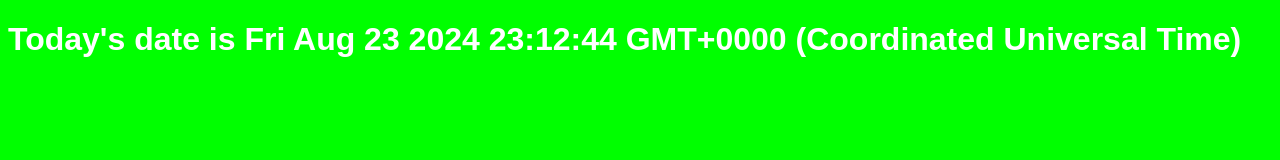
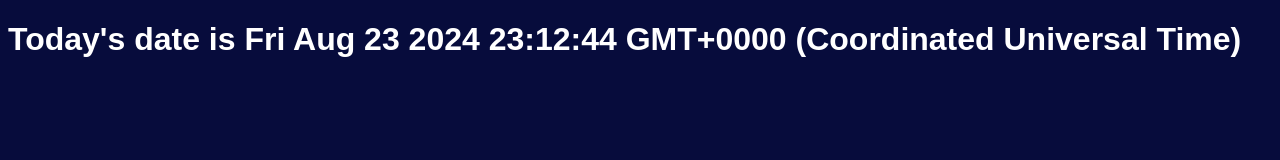
Before and after one commit to redgum1971/WebExamples, a plain HTML site: page htdocs/index.html in a window 1280 px wide. Drawn offline with Linux system fonts and the light colour scheme.

Commit message:
List in top html and changed colour.

```diff
--- a/htdocs/css/style.css
+++ b/htdocs/css/style.css
@@ -1,5 +1,5 @@
 body {
-    background-color: #00ff00;
+    background-color: #070c3c;
 }
 
 h1 {
```
Also changed, not shown: index.html (+3 -1 lines).
